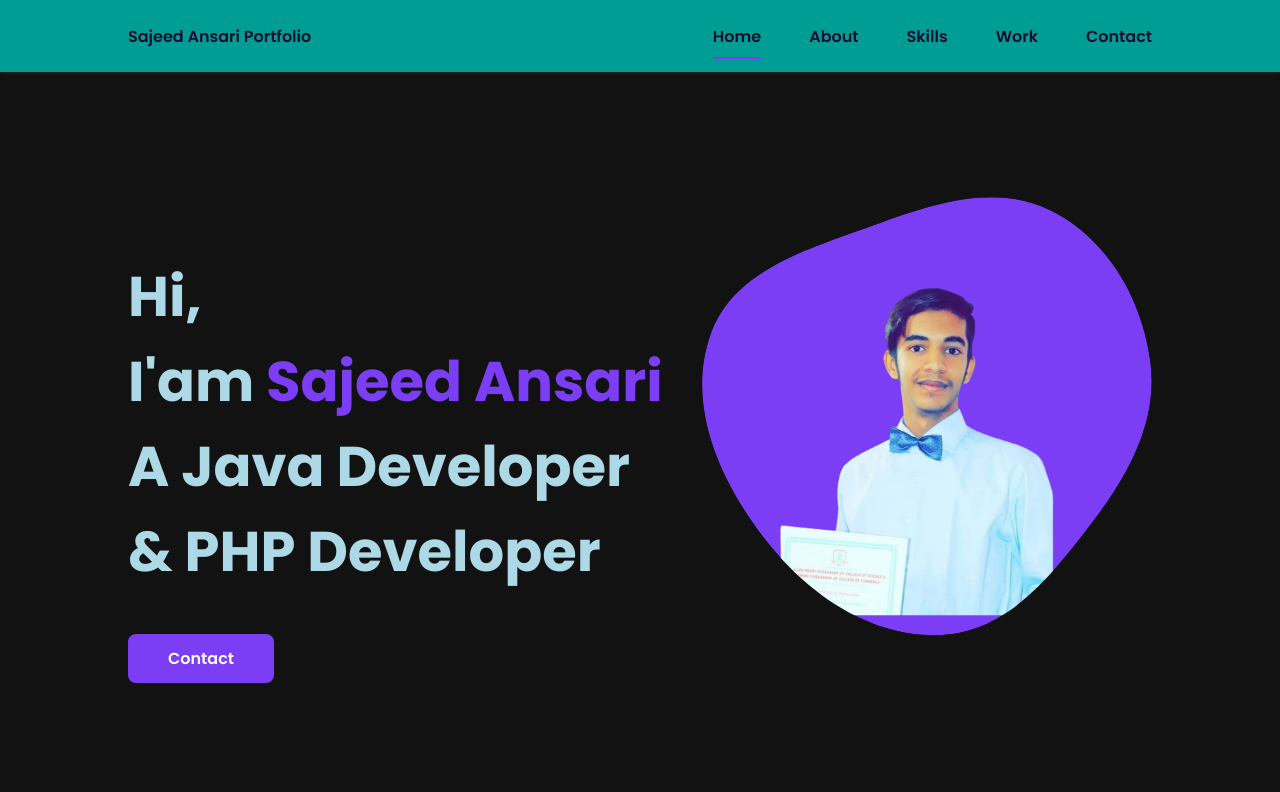
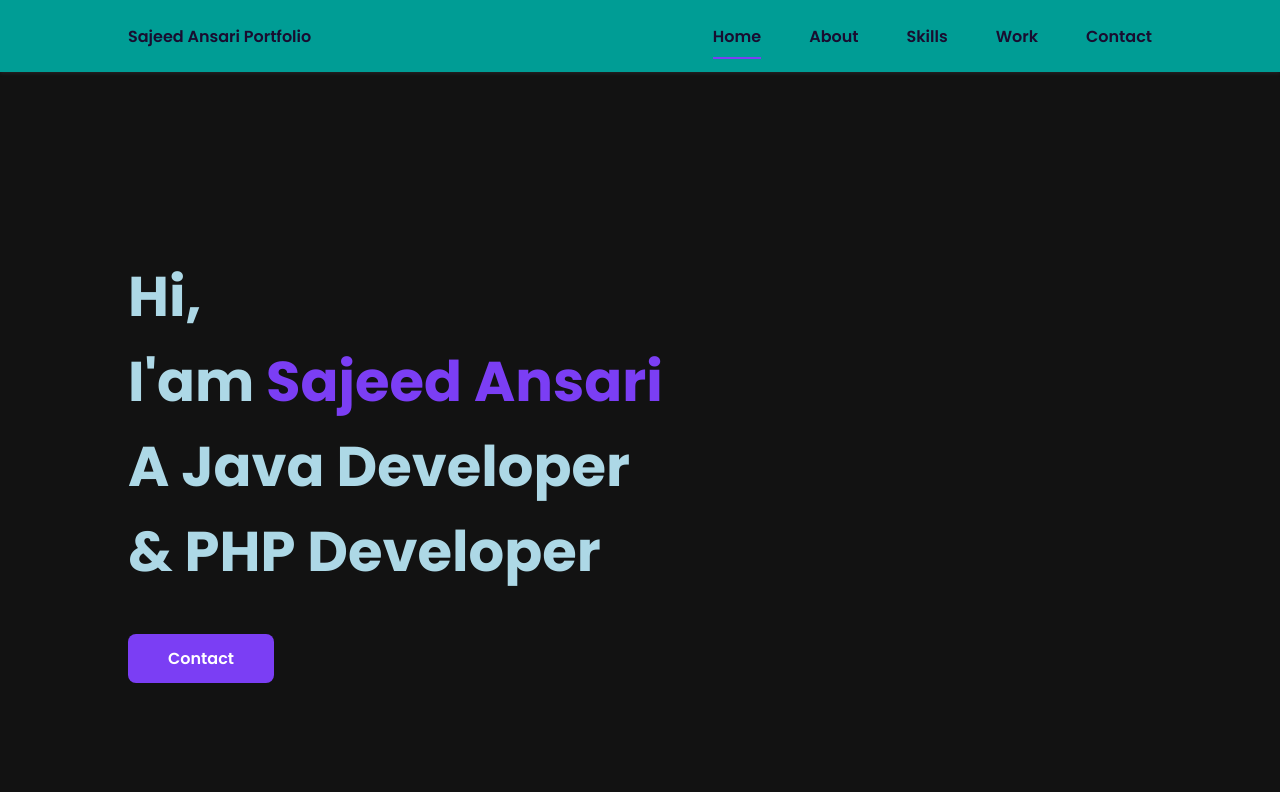
Before and after one commit to SajeedAns786/sajeedansari.github.io, a plain HTML site: page index.html in a window 1280 px wide. Shown: the top 792 px of the page. Drawn offline with nearby package versions, Linux system fonts and the light colour scheme.

Commit message:
Update index.html

```diff
--- a/index.html
+++ b/index.html
@@ -89,31 +89,8 @@
           ></a>
         </div> -->
 
-        <div class="home__img">
-          <svg
-            class="home__blob"
-            viewBox="0 0 479 467"
-            xmlns="http://www.w3.org/2000/svg"
-            xmlns:xlink="http://www.w3.org/1999/xlink"
-          >
-            <mask id="mask0" mask-type="alpha">
-              <path
-                d="M9.19024 145.964C34.0253 76.5814 114.865 54.7299 184.111 29.4823C245.804 6.98884 311.86 -14.9503 370.735 14.143C431.207 44.026 467.948 107.508 477.191 174.311C485.897 237.229 454.931 294.377 416.506 344.954C373.74 401.245 326.068 462.801 255.442 466.189C179.416 469.835 111.552 422.137 65.1576 361.805C17.4835 299.81 -17.1617 219.583 9.19024 145.964Z"
-              />
-            </mask>
-            <g mask="url(#mask0)">
-              <path
-                d="M9.19024 145.964C34.0253 76.5814 114.865 54.7299 184.111 29.4823C245.804 6.98884 311.86 -14.9503 370.735 14.143C431.207 44.026 467.948 107.508 477.191 174.311C485.897 237.229 454.931 294.377 416.506 344.954C373.74 401.245 326.068 462.801 255.442 466.189C179.416 469.835 111.552 422.137 65.1576 361.805C17.4835 299.81 -17.1617 219.583 9.19024 145.964Z"
-              />
-              <image
-                class="home__blob-img"
-                x="50"
-                y="60"
-                href="assets/img/Sajeed.png"
-              />
-            </g>
-          </svg>
-        </div>
+
+
       </section>
 
       <!--===== ABOUT =====-->
```
